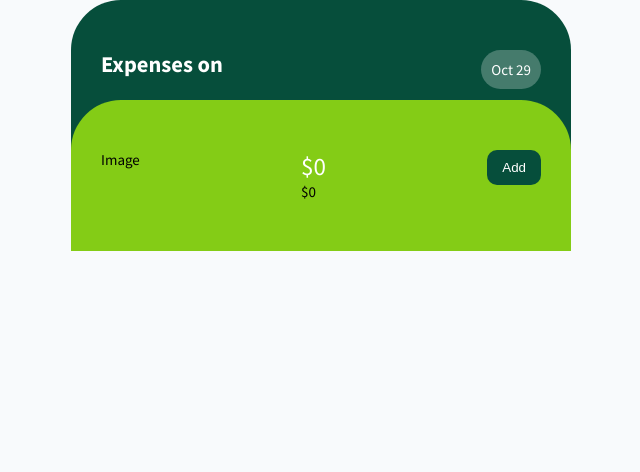
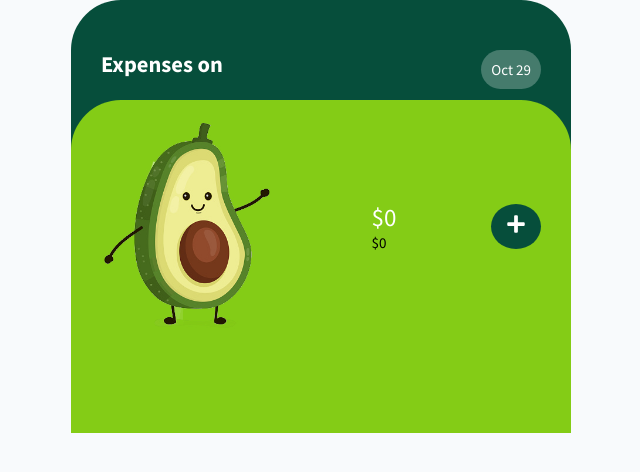
Before and after one commit to sepidehbiglarizadeh/GoodBudget, a React (Create React App) app: page / in a window 1280 px wide. Shown: the top 472 px of the page, without its empty margins (319-959 px from the left). Built offline with nearby package versions, Linux system fonts and the light colour scheme.

Commit message:
some style changed

```diff
--- a/package.json
+++ b/package.json
@@ -5,6 +5,7 @@
   "dependencies": {
     "react": "^18.2.0",
     "react-dom": "^18.2.0",
+    "react-icons": "^4.6.0",
     "react-scripts": "5.0.1",
     "web-vitals": "^2.1.4"
   },
--- a/src/components/OverView/OverView.js
+++ b/src/components/OverView/OverView.js
@@ -1,6 +1,8 @@
 import { useState } from "react";
 import TransactionForm from "../TransactionForm/TransactionForm";
 import styles from "./OverView.module.css";
+import logo from "../../assets/images/avocado.png";
+import { FaPlus, FaTimes } from "react-icons/fa";
 
 const OverView = () => {
   const [isShow, setIsShow] = useState(false);
@@ -8,16 +10,22 @@ const OverView = () => {
   return (
     <section className={styles.container}>
       <div className={styles.content}>
-        <div>Image</div>
+        <div className={styles.imgContainer}>
+          <img src={logo} alt="logo" />
+        </div>
         <div className={styles.textWrapper}>
           <span>$0</span>
           <span>$0</span>
         </div>
-        <button onClick={() => setIsShow((prevState) => !prevState)}>
-          {isShow ? "Cancel" : "Add"}
+        <button className={styles.addBtn} onClick={() => setIsShow((prevState) => !prevState)}>
+          {isShow ? <FaTimes /> : <FaPlus />}
         </button>
       </div>
-      <TransactionForm isShow={isShow}/>
+      <div>
+        <div></div>
+        <div></div>
+      </div>
+      <TransactionForm isShow={isShow} />
     </section>
   );
 };
--- a/src/components/OverView/OverView.module.css
+++ b/src/components/OverView/OverView.module.css
@@ -1,24 +1,26 @@
 .container {
   background-color: var(--color-secondary);
   border-radius: 50px 50px 0 0;
-  padding: 5rem 3rem;
+  padding: 2rem 3rem;
   margin-top: -100px;
+  padding-bottom: 100px;
 }
 
 .content {
   display: flex;
   justify-content: space-between;
-  align-items: flex-start;
+  align-items: center;
 }
 
-.container button {
+.addBtn {
   background-color: var(--color-primary);
   color: #fff;
   padding: 1rem 1.5rem;
   border: none;
   outline: none;
-  border-radius: 10px;
+  border-radius: 100%;
   cursor: pointer;
+  font-size: 2rem;
 }
 
 .textWrapper {
@@ -30,3 +32,11 @@
   color: #fff;
   font-size: 2.5rem;
 }
+
+.imgContainer{
+  width: 40%;
+}
+
+.imgContainer img{
+  width: 100%;
+}
--- a/src/components/TransactionForm/TransactionForm.js
+++ b/src/components/TransactionForm/TransactionForm.js
@@ -19,6 +19,7 @@ const TransactionForm = ({isShow}) => {
           <label htmlFor="expense">Expense</label>
         </div>
       </div>
+      <button className={styles.btn}>Add Transaction</button>
     </form>
   );
 };
--- a/src/components/TransactionForm/TransactionForm.module.css
+++ b/src/components/TransactionForm/TransactionForm.module.css
@@ -17,6 +17,7 @@
 .radioWrapper{
     display: flex;
     align-items: center;
+    margin-bottom: 2rem;
 }
 
 .radio{
@@ -39,3 +40,15 @@
 .hidden{
     display: none;
 }
+
+.btn{
+    width: 100%;
+    padding: 1rem 0;
+    font-size: 1.8rem;
+    background-color: var(--color-primary);
+    color: #fff;
+    border-radius: 10px;
+    border: none;
+    outline: none;
+    cursor: pointer;
+}
```
Also changed, not shown: src/assets/images/avocado.png (added), 1 other file (tests, documents, lock files or other folders).
